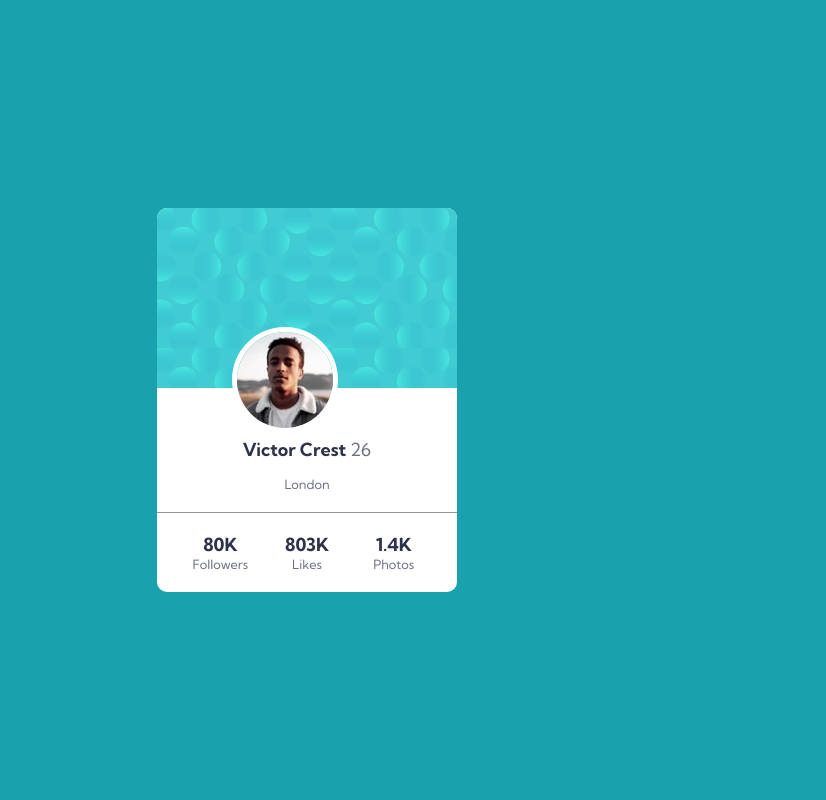
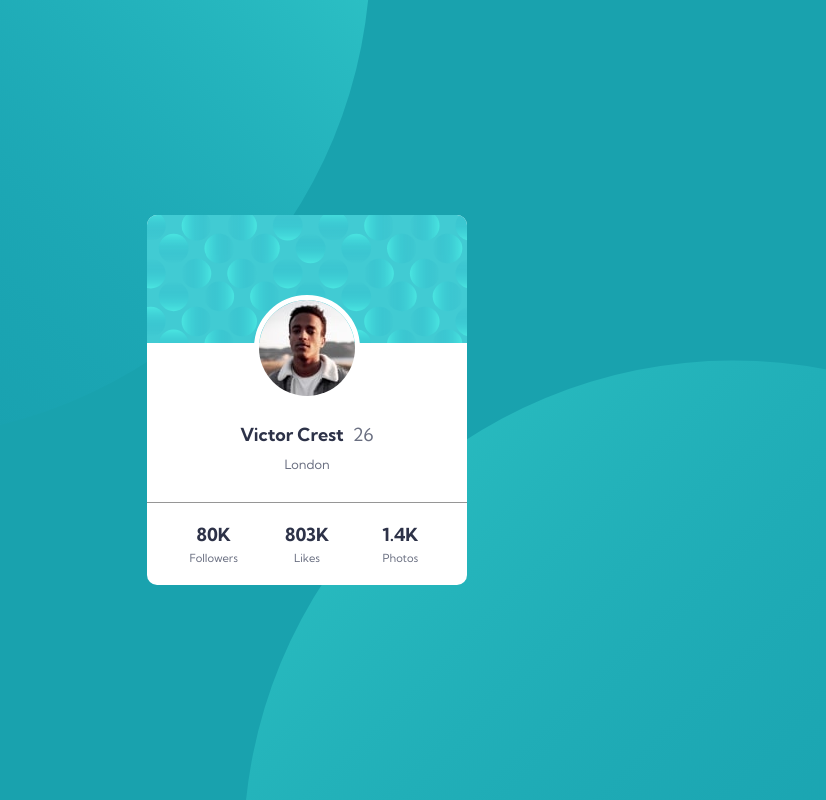
Before and after one commit to gylim0604/Front-End-Mentor-profile-card-component, a plain HTML site: page index.html in a window 1280 px wide. Shown: the whole page, without its empty margins (333-1159 px from the left). Drawn offline with Linux system fonts and the light colour scheme.

Commit message:
update styling

```diff
--- a/style.css
+++ b/style.css
@@ -17,14 +17,20 @@ body{
     font-weight: 400;
     font-size: 18px;
     background-color: var(--dark-cyan);
+    background-image: url("images/bg-pattern-top.svg"),
+    url("images/bg-pattern-bottom.svg");
+    background-repeat: no-repeat;
+    background-position: right 45vw bottom 45vh, 45vw 45vh;
     color: var(--very-dark-blue);
+
 }
 
 section{
     background-color: var(--white);
     border-radius: 10px;
     overflow: hidden;
-    width: 300px;
+    width: 320px;
+    /* height: 350px; */
 }
 
 
@@ -35,21 +41,23 @@ section{
 .image-wrapper{
     background: url('/images/bg-pattern-card.svg');
     position: relative;
-    padding-top:60%;
+    padding-top:40%;
 }
 
 .image-wrapper > img{
     border-radius: 50%;
     border: 5px solid white;
     position: absolute;
-    bottom: -25%;
-    left: 25%;
+    bottom: -45%;
+    left: 0;
+    right: 0;
+    margin: 0 auto;
 }
 
 .user-info{
     text-align: center;
     border-bottom: 1px solid var(--dark-gray);
-    padding: 50px 20px 20px;
+    padding: 80px 20px 30px;
 }
 
 .user-info > p:first-of-type{
@@ -57,10 +65,11 @@ section{
 }
 .user-info > p:first-of-type > span{
     font-weight: 400;
+    margin-left: 5px;
 }
 
 .user-info > p:last-of-type {
-    margin-top: 15px;
+    margin-top: 10px;
     font-size: .8rem;
 }
 .user-stats{
@@ -75,7 +84,8 @@ section{
 }
 
 .user-stats > p > span{
+    margin-top: 5px;
     font-weight: 400;
-    font-size: .8rem;
+    font-size: .7rem;
     display: block
 }
```
